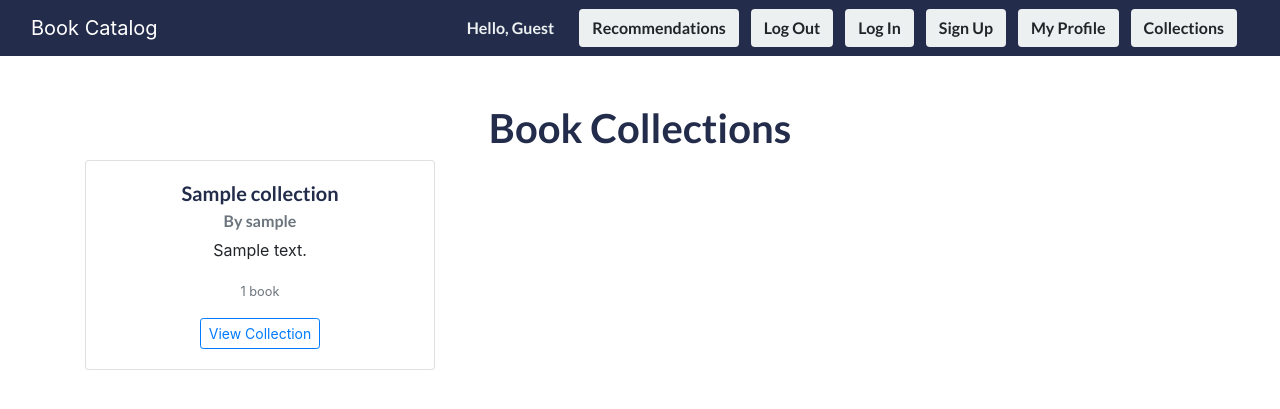
After one commit to rehani1/bookcataloging, a Django app: page /bookcataloging/collections/ in a window 1280 px wide. The commit adds this page. Shown: the top 409 px of the page. Run offline with Django 4.2, Linux system fonts and the light colour scheme; tables that the repository leaves empty hold one stand-in row (values such as "Sample post"); some libraries are stand-ins or nearby versions.

Commit message:
base collections page functionality

```diff
--- a/bookcataloging/admin.py
+++ b/bookcataloging/admin.py
@@ -2,8 +2,9 @@ from django.contrib import admin
 
 # Register your models here.
 from django.contrib import admin
-from .models import Book, BookReview, UserProfile
+from .models import Book, BookReview, UserProfile, Collections
 
 admin.site.register(Book)
 admin.site.register(BookReview)
 admin.site.register(UserProfile)
+admin.site.register(Collections)
--- a/bookcataloging/models.py
+++ b/bookcataloging/models.py
@@ -148,8 +148,13 @@ class Collections(models.Model):
         return self.name
 
     @classmethod
-    def create_collection(cls, name, owner, is_public=True):
-        return cls.objects.create(name=name, owner=owner, is_public=is_public)
+    def create_collection(cls, name, owner, is_public=True, description=None):
+        return cls.objects.create(
+            name=name,
+            owner=owner,
+            is_public=is_public,
+            description=description
+        )
 
     def add_book(self, book):
         self.books.add(book)
--- /dev/null
+++ b/bookcataloging/templates/bookcataloging/collections.html
@@ -0,0 +1,85 @@
+<!DOCTYPE html>
+<html lang="en">
+<head>
+    <meta charset="UTF-8">
+    <meta name="viewport" content="width=device-width, initial-scale=1.0">
+    <meta name="author" content="Aaron Park">
+    <title>Book Collections</title>
+    <link rel="stylesheet" href="../static/bookcataloging/home.css">
+    <link href="https://stackpath.bootstrapcdn.com/bootstrap/4.3.1/css/bootstrap.min.css" rel="stylesheet">
+</head>
+<body>
+    <header>
+        {% include "bookcataloging/navbar.html" %}
+    </header>
+    <main class="container mt-4 mt-5">
+        <div class="text-center">
+            <h1 class="main-title">
+                Book Collections
+            </h1>
+
+            {% if user.is_authenticated %}
+            <div class="card mb-4">
+                <div class="card-body">
+                    <h5 class="card-title">Create New Collection</h5>
+                    <form method="post" action="{% url 'bookcataloging:collections' %}">
+                        {% csrf_token %}
+                        <div class="form-group">
+                            <input type="text" class="form-control" name="collection_name"
+                                   placeholder="Collection Name" required>
+                        </div>
+                        <div class="form-group">
+                            <textarea class="form-control" name="collection_description"
+                                      placeholder="Description (optional)"></textarea>
+                        </div>
+                        <div class="form-check mb-3">
+                            <input type="checkbox" class="form-check-input" name="is_public" id="is_public" checked>
+                            <label class="form-check-label" for="is_public">Make collection public</label>
+                        </div>
+                        <button type="submit" name="create_collection" class="btn btn-primary">
+                            Create Collection
+                        </button>
+                    </form>
+                </div>
+            </div>
+            {% endif %}
+
+            <div class="row">
+                {% for collection in collections %}
+                <div class="col-md-4 mb-4">
+                    <div class="card">
+                        <div class="card-body">
+                            <h5 class="card-title">{{ collection.name }}</h5>
+                            <h6 class="card-subtitle mb-2 text-muted">
+                                By {{ collection.owner.username }}
+                                {% if not collection.is_public %}
+                                    <span class="badge badge-secondary">Private</span>
+                                {% endif %}
+                            </h6>
+                            {% if collection.description %}
+                                <p class="card-text">{{ collection.description }}</p>
+                            {% endif %}
+                            <p class="card-text">
+                                <small class="text-muted">
+                                    {{ collection.books.count }} book{{ collection.books.count|pluralize }}
+                                </small>
+                            </p>
+                            <a href="#" class="btn btn-outline-primary btn-sm">View Collection</a>
+                            {% if user == collection.owner %}
+                                <a href="#" class="btn btn-outline-secondary btn-sm">Edit</a>
+                            {% endif %}
+                        </div>
+                    </div>
+                </div>
+                {% empty %}
+                <div class="col-12">
+                    <div class="alert alert-info">
+                        No collections found. {% if user.is_authenticated %}Create one above!{% endif %}
+                    </div>
+                </div>
+                {% endfor %}
+            </div>
+        </div>
+    </main>
+</body>
+</html>
--- a/bookcataloging/templates/bookcataloging/navbar.html
+++ b/bookcataloging/templates/bookcataloging/navbar.html
@@ -48,6 +48,12 @@
         style="background-color: #ecf0f1; margin-right: 12px"
         >My Profile</a
       >
+      <a
+      href="{% url 'bookcataloging:collections' %}"
+      class="btn nav-btn"
+      style="background-color: #ecf0f1; margin-right: 12px"
+      >Collections</a
+    >
     </form>
   </div>
 </nav>
--- a/bookcataloging/urls.py
+++ b/bookcataloging/urls.py
@@ -10,5 +10,6 @@ urlpatterns = [
     path('logout', LogoutView.as_view()),
     path('profile/', views.profile_view, name='profile'),
     path('search/', views.search_view, name='search'),
-    path("profile/edit/", views.edit_profile_view, name="edit_profile")
+    path("profile/edit/", views.edit_profile_view, name="edit_profile"),
+    path("collections/", views.collections_view, name="collections"),
 ]
--- a/bookcataloging/views.py
+++ b/bookcataloging/views.py
@@ -1,10 +1,11 @@
 from django.shortcuts import render, redirect
 from django.views import generic
 from django.http import HttpResponse
-from .models import UserProfile, Book, BookReview
+from .models import UserProfile, Book, BookReview, Collections
 from django.contrib.auth.decorators import login_required
 from .forms import UserProfileForm
-
+from django.contrib import messages
+from django.db import models
 def get_role(request):
     user_role = ''
     if request.user.is_authenticated:
@@ -14,6 +15,38 @@ def get_role(request):
             user_role = 'Patron'
 
     return user_role
+
+def collections_view(request):
+    user_role = get_role(request)
+
+    if request.method == 'POST' and 'create_collection' in request.POST:
+        name = request.POST.get('collection_name')
+        description = request.POST.get('collection_description', '')
+        is_public = request.POST.get('is_public') == 'on'
+
+        if name and request.user.is_authenticated:
+            Collections.create_collection(
+                name=name,
+                owner=request.user,
+                is_public=is_public,
+                description=description
+            )
+            messages.success(request, 'Collection created successfully!')
+            return redirect('bookcataloging:collections')
+
+    # Get collections - public ones or those owned by the user
+    if request.user.is_authenticated:
+        collections = Collections.objects.filter(
+            models.Q(is_public=True) | models.Q(owner=request.user)
+        ).distinct()
+    else:
+        collections = Collections.objects.filter(is_public=True)
+
+    context = {
+        'user_role': user_role,
+        'collections': collections,
+    }
+    return render(request, 'bookcataloging/collections.html', context)
 
 def index_view(request):
     user_role = get_role(request)
```
